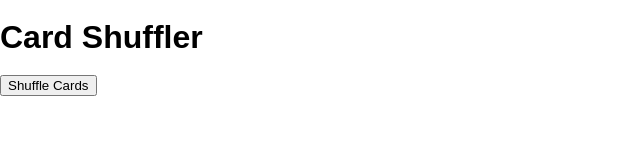
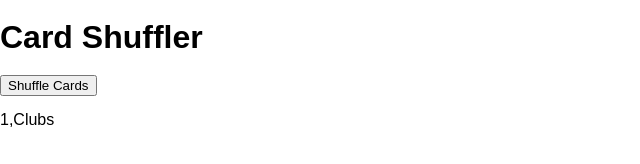
Before and after one commit to sgacio/card-shuffle, a website: page public/index.html in a window 1280 px wide. Both pictures are taken after a click on the button "Shuffle Cards". Shown: the full height of the page, 0-640 px from the left. Drawn offline with Linux system fonts and the light colour scheme.

Commit message:
shuffle and display of top card working

```diff
--- a/public/index.html
+++ b/public/index.html
@@ -13,6 +13,7 @@
   <h1>Card Shuffler</h1>
   <section>
     <button class="button">Shuffle Cards</button>
+    <p class="result"></p>
   </section>
   <script src="/main.js" charset="utf-8"></script>
 </body>
--- a/public/main.js
+++ b/public/main.js
@@ -1,14 +1,45 @@
-const newArray = ['1', '2', '3', '4', '5', '6', '7', '8', '9', '10']
+// const baseCardsArray =
+//   'Ace of Spades', '2 of Spades', '3 of Spades', '4 of Spades', '5 of Spades', '6 of Spades', '7 of Spades', '8 of Spades', '9 of Spades', '10 of Spades', 'Jack of Spades', 'Queen of Spades', 'King of Spades',
+//   'Ace of Diamonds', '2 of Diamonds', '3 of Diamonds', '4 of Diamonds', '5 of Diamonds', '6 of Diamonds', '7 of Diamonds', '8 of Diamonds', '9 of Diamonds', '10 of Diamonds', 'Jack of Diamonds', 'Queen of Diamonds', 'King of Diamonds',
+//   'Ace of Hearts', '2 of Hearts', '3 of Hearts', '4 of Hearts', '5 of Hearts', '6 of Hearts', '7 of Hearts', '8 of Hearts', '9 of Hearts', '10 of Hearts', 'Jack of Hearts', 'Queen of Hearts', 'King of Hearts',
+//   'Ace of Clubs', '2 of Clubs', '3 of Clubs', '4 of Clubs', '5 of Clubs', '6 of Clubs', '7 of Clubs', '8 of Clubs', '9 of Clubs', '10 of Clubs', 'Jack of Clubs', 'Queen of Clubs', 'King of Clubs'
+//
+
+const ranks = ['Ace', '1', '2', '3', '4', '5', '6', '7', '8', '9', '10', 'Jack', 'Queen', 'King']
+const suits = ['spades', 'Clubs', 'Hearts', 'Diamonds']
+const deck = []
+
+const createDeck = () => {
+  for (let r = ranks.length - 1; r >= 0; r--) {
+    for (let s = suits.length - 1; s >= 0; s--) {
+      let card = [
+        ranks[r],
+        suits[s]
+      ]
+      deck.push(card)
+    }
+    console.log(deck)
+  }
+}
 
 const shuffleArray = () => {
-  for (let i = newArray.length - 1; i > 0; i--) {
+  for (let i = deck.length - 1; i > 0; i--) {
     // console.log(i)
-    const random = Math.floor(Math.random() * newArray.length)
-    console.log(random)
+    const random = Math.floor(Math.random() * deck.length)
+    // console.log(random)
+    const holder = deck[i]
+    deck[i] = deck[random]
+    deck[random] = holder
   }
+  document.querySelector('.result').textContent = deck[0]
+  console.log(deck)
+}
 
+const doTheThing = () => {
+  createDeck()
+  shuffleArray()
 }
 
 document
   .querySelector('.button')
-  .addEventListener('click', shuffleArray)
+  .addEventListener('click', doTheThing)
```
